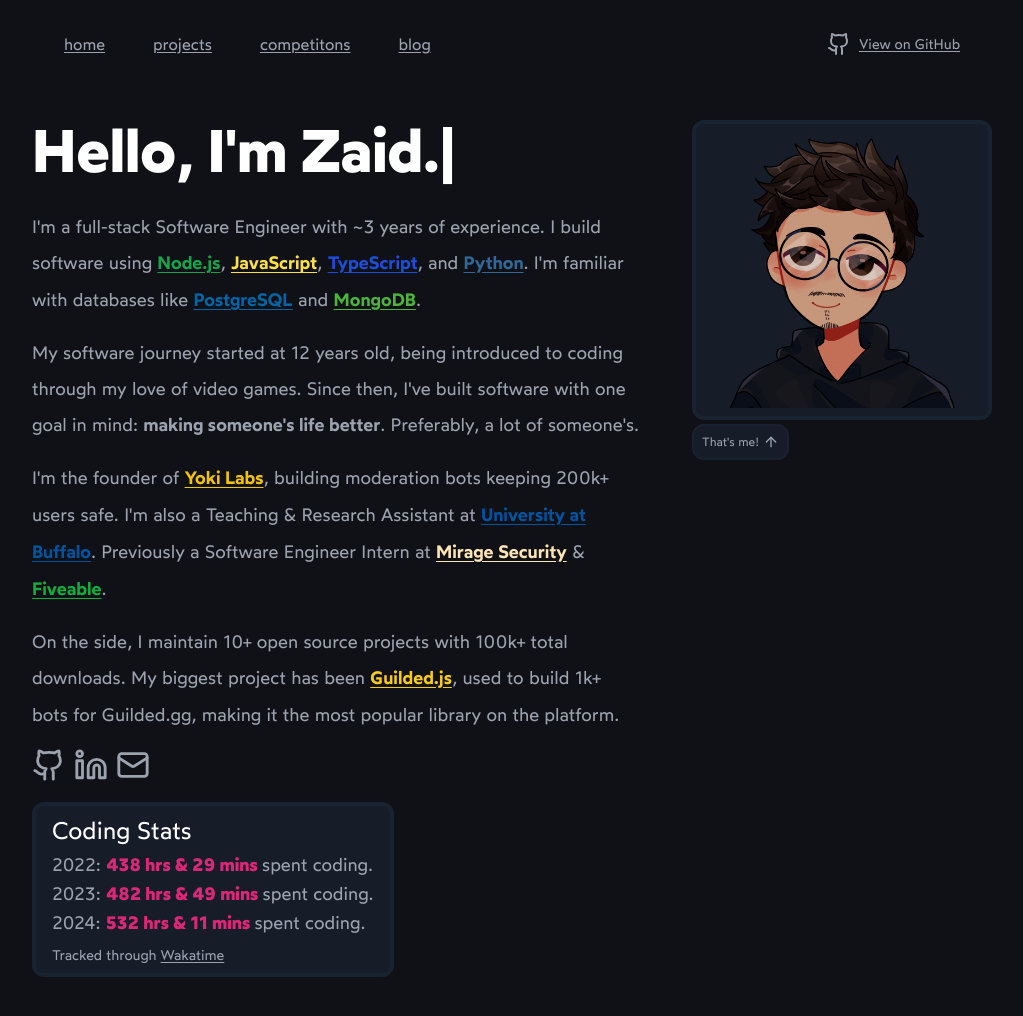
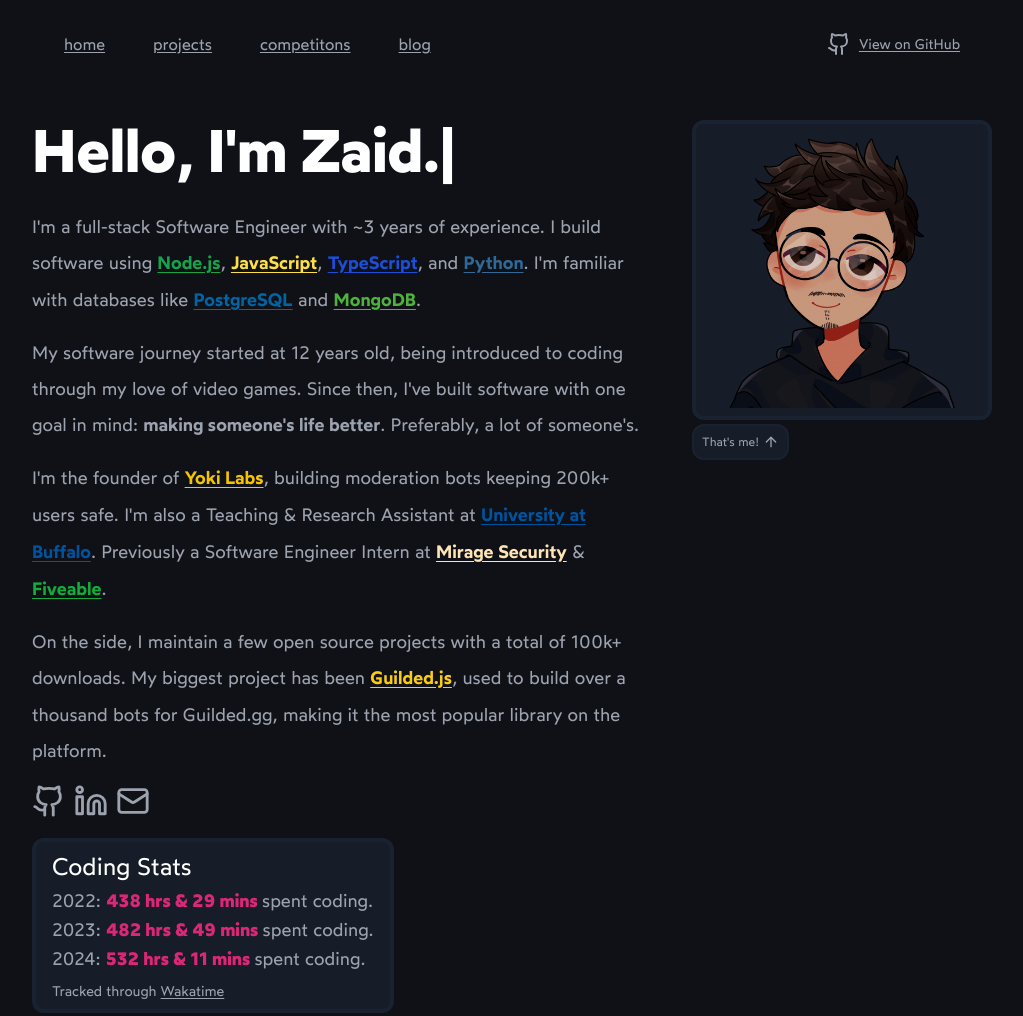
Before and after one commit to zaida04/blog, an Astro site: page / in a window 1280 px wide. Shown: the top 1016 px of the page, without its empty margins (128-1151 px from the left). Built offline with nearby package versions, Linux system fonts and the light colour scheme; Astro itself is replaced by a stand-in of ours; some packages are replaced by stand-ins of ours.

Commit message:
more wording

```diff
--- a/src/pages/index.astro
+++ b/src/pages/index.astro
@@ -69,7 +69,8 @@
 
         <p class="leading-loose">
           My software journey started at 12 years old, being introduced to
-          coding through my love of video games. Since then, I've built software with one goal in mind:
+          coding through my love of video games. Since then, I've built software
+          with one goal in mind:
           <b class="font-semibold">making someone's life better</b>. Preferably,
           a lot of someone's.
         </p>
@@ -100,14 +101,14 @@
         </p>
 
         <p class="leading-loose">
-          On the side, I maintain 10+ open source
-          projects with 100k+ total downloads. My biggest project has been
+          On the side, I maintain a few open source projects with a total of
+          100k+ downloads. My biggest project has been
           <Link
             href="https://github.com/guildedjs/guilded.js"
             className="text-yellow-400 hover:underline"
             text="Guilded.js"
-          />, used to build 1k+ bots for Guilded.gg, making it the most
-          popular library on the platform.
+          />, used to build over a thousand bots for Guilded.gg, making it the
+          most popular library on the platform.
         </p>
 
         <div class="flex flex-row gap-2">
```
